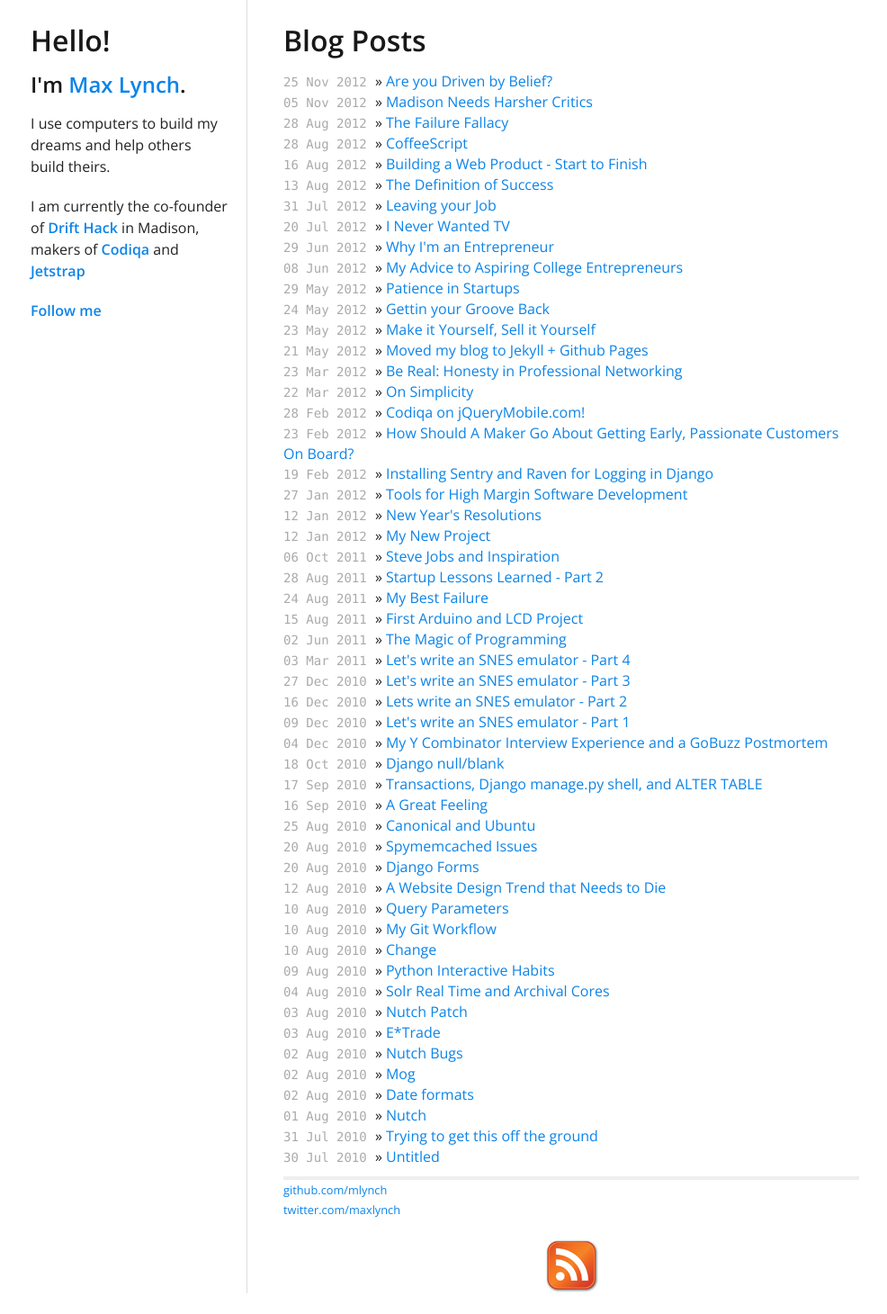
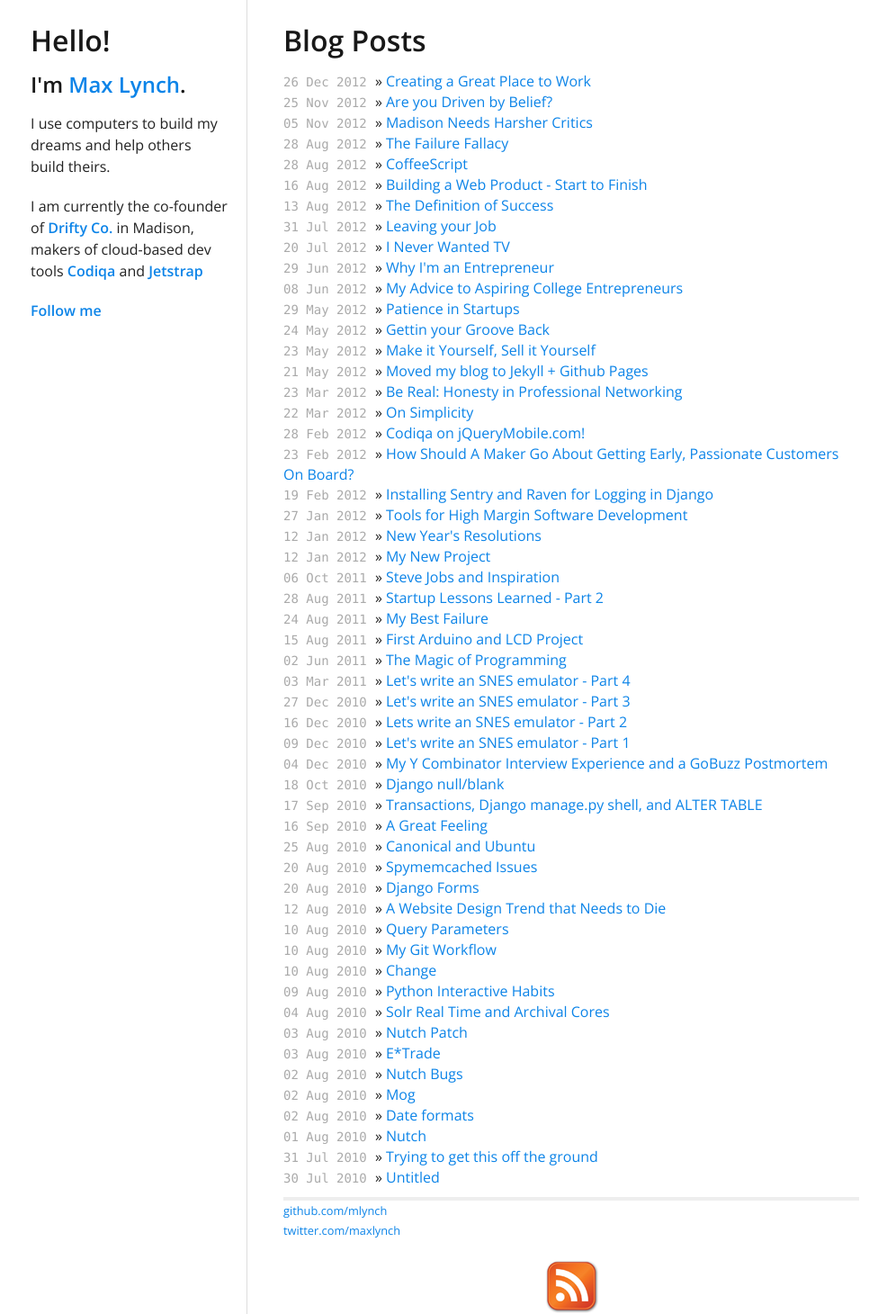
Before and after one commit to mlynch/mlynch.github.com, a Jekyll site: the page built from index.html, in a window 1280 px wide. Shown: the whole page at 90% size, without its empty margins (136-1122 px from the left). Built offline with Jekyll 4.4.1, drawn with Linux system fonts in a browser that asks for light colours; nearby versions of some CDN libraries; Markdown is read by kramdown in place of the engine named in the settings; a script that is not in the unit is left out; comment, search, counter and statistics services are not loaded; before the commit the page ends 1437 px from its top, so only the background shows below that.

Commit message:
A great place to work

```diff
--- a/_layouts/default.html
+++ b/_layouts/default.html
@@ -29,7 +29,8 @@
       <ul>
         <p>I use computers to build my dreams and help others build theirs.</p>
         <p>
-        I am currently the co-founder of <a href="http://twitter.com/drifthack">Drift Hack</a> in Madison, makers of <a href="http://codiqa.com/">Codiqa</a>
+        I am currently the co-founder of <a href="http://drifty.co/">Drifty Co.</a> in Madison, makers of cloud-based dev tools
+        <a href="http://codiqa.com/">Codiqa</a>
         and <a href="http://jetstrap.com/">Jetstrap</a>
         </p>
         <!--<a href="/"><img src="/images/max.png" height="72" /></a>-->
```
Also changed, not shown: _posts/2012-12-26-hiring.markdown (added, +49 -0 lines).
